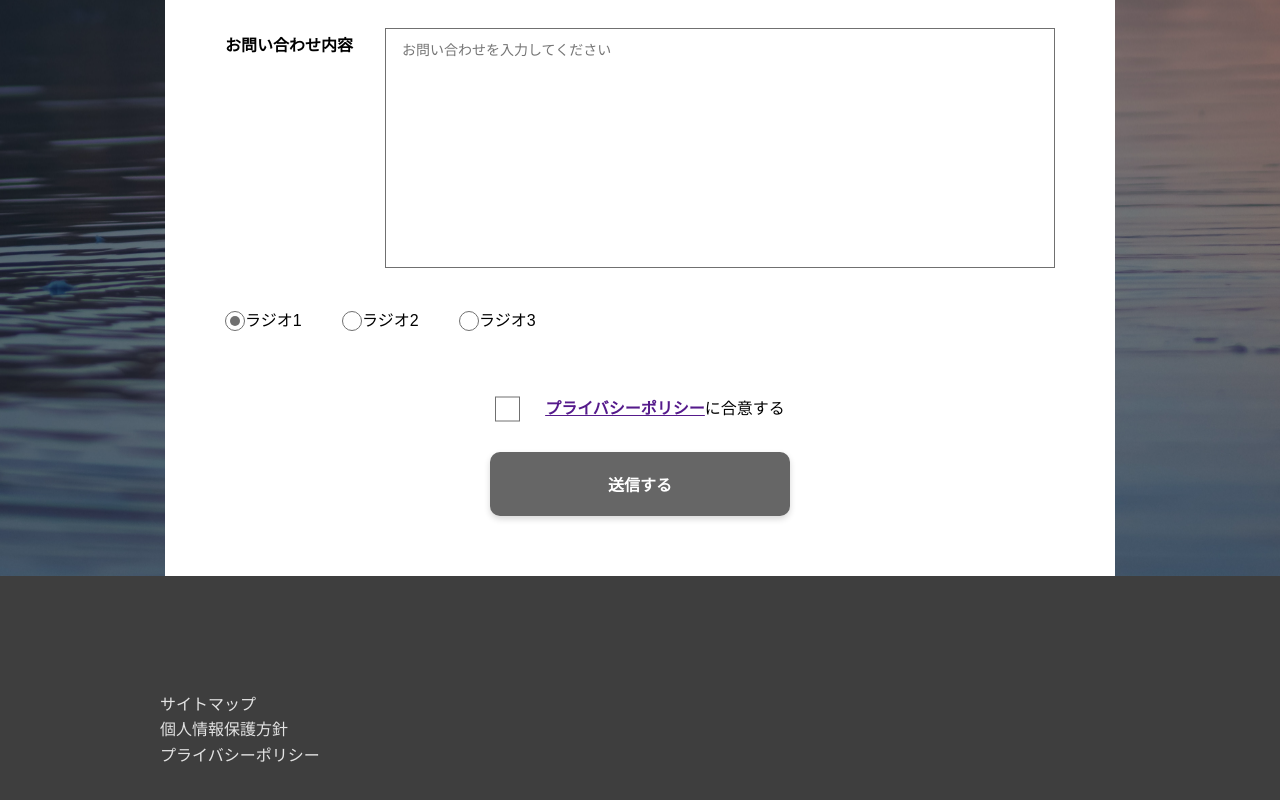
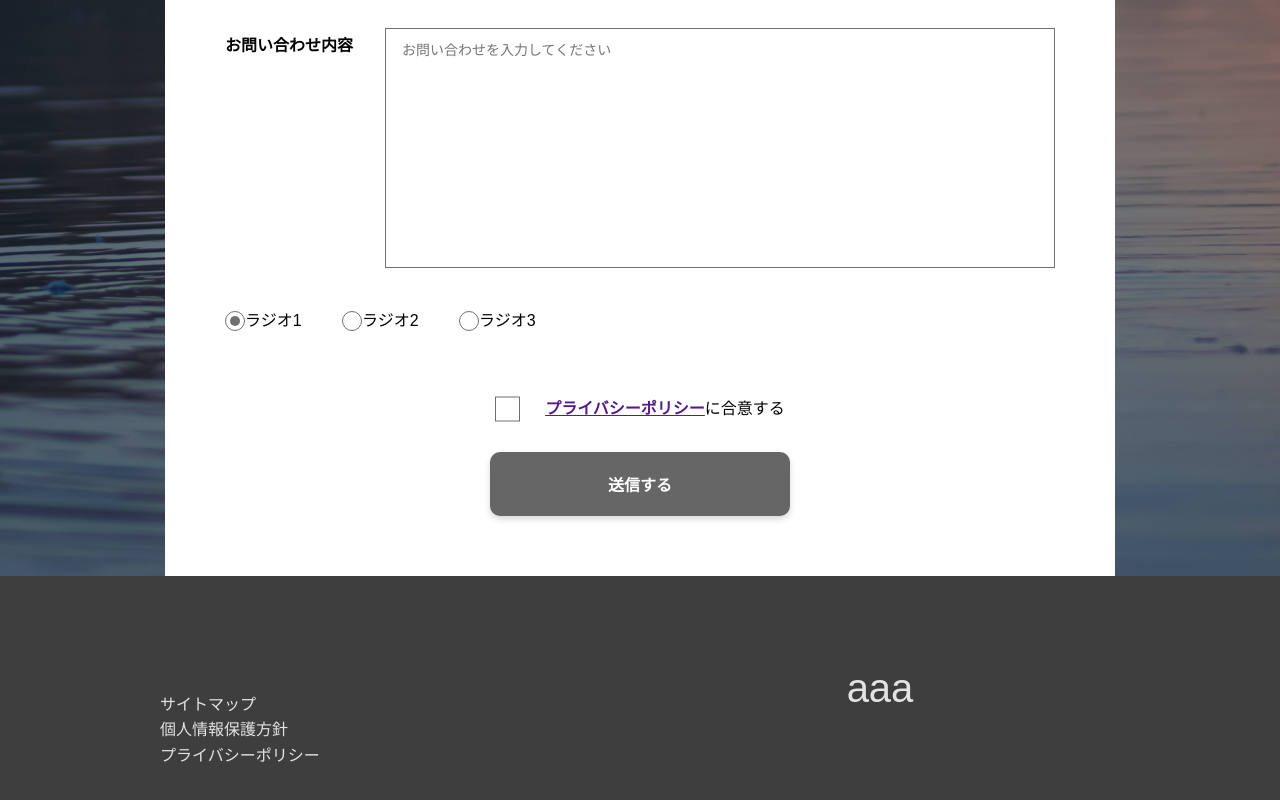
Before and after one commit to rally8/thi_practice, a plain HTML site: page index.html in a window 1280 px wide. Shown: the part 6043-6843 px from the top of the page. Drawn offline with nearby package versions, Linux system fonts and the light colour scheme.

Commit message:
Update index.html

```diff
--- a/index.html
+++ b/index.html
@@ -377,7 +377,7 @@
           </div>
 
           <div class="footer_right">
-            <div class="footer_lead"></div>
+            <div class="footer_lead">aaa</div>
             <div class="footer_lead-sub"></div>
           </div>
         </div>
```
